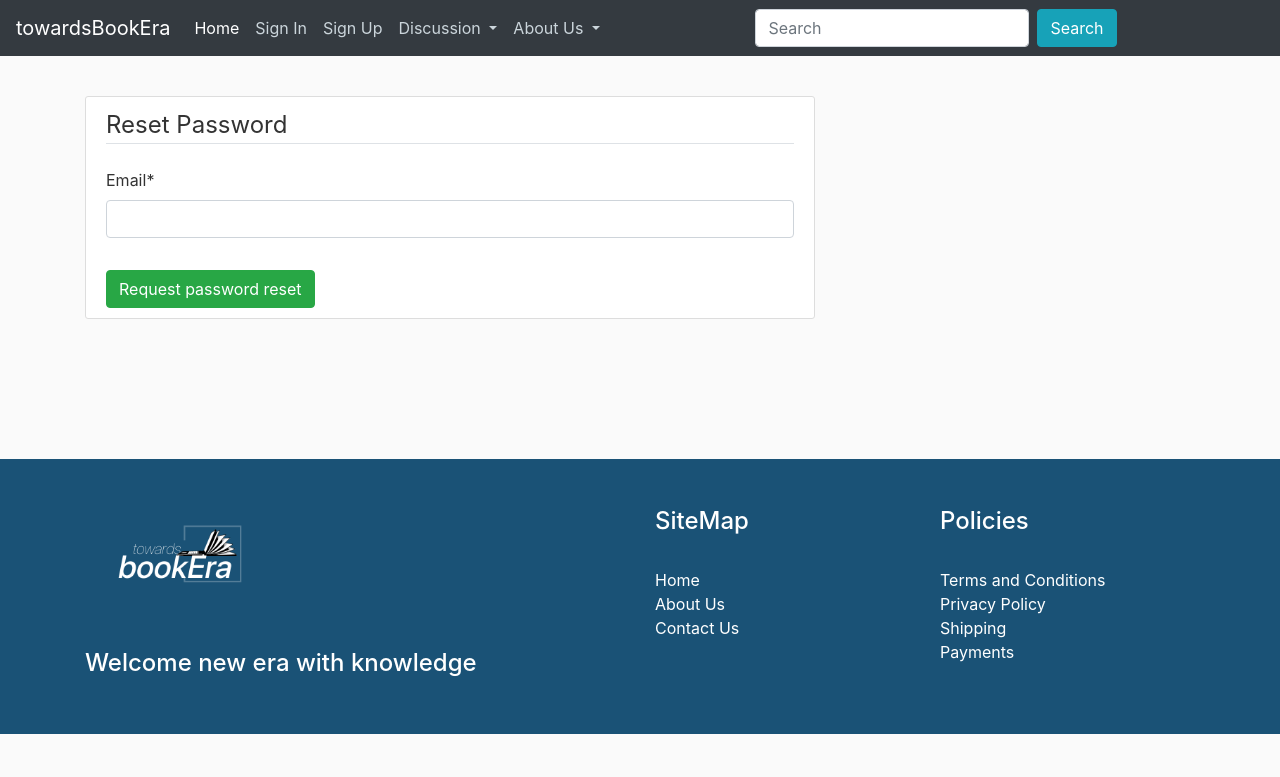
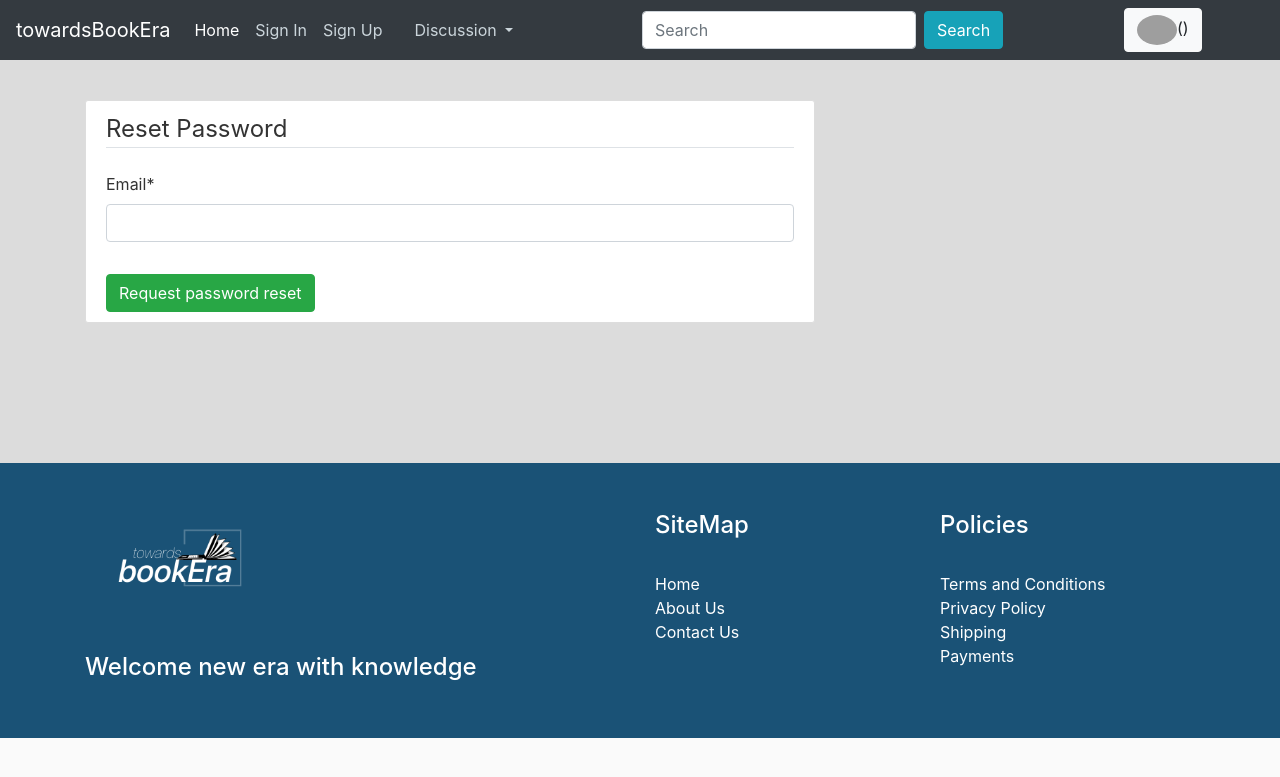
Before and after one commit to SohamJPatel/towardsBookEra, a Django app: page /password-reset/ in a window 1280 px wide. Shown: the top 777 px of the page. Run offline with Django 3.2, Linux system fonts and the light colour scheme; some libraries are stand-ins or nearby versions; grey boxes are pictures that could not be loaded.

Commit message:
base page changed

```diff
--- a/templates/towardsBookEra/base.html
+++ b/templates/towardsBookEra/base.html
@@ -1,6 +1,7 @@
 {% load static %}
 <!doctype html>
 <html lang="en">
+
 <head>
     <!-- Required meta tags -->
     <meta charset="utf-8">
@@ -12,10 +13,11 @@
     <link rel="stylesheet" type="text/css" href="{% static 'accounts/main.css' %}">
     <title>towardsBookEra</title>
 </head>
+
 <body>
     <header class="site-header">
         <nav class="navbar navbar-expand-lg navbar-dark bg-dark">
-        <a class="navbar-brand" href="#">towardsBookEra</a>
+            <a class="navbar-brand" href="{% url 'homePath' %}">towardsBookEra</a>
             <button class="navbar-toggler" type="button" data-toggle="collapse" data-target="#navbarSupportedContent"
                 aria-controls="navbarSupportedContent" aria-expanded="false" aria-label="Toggle navigation">
                 <span class="navbar-toggler-icon"></span>
@@ -24,22 +26,46 @@
             <div class="collapse navbar-collapse" id="navbarSupportedContent">
                 <ul class="navbar-nav mr-auto">
                     <li class="nav-item active">
-                    <a class="nav-link" href="{% url 'homePath' %}">Home <span class="sr-only">(current)</span></a>
+                        <a class="nav-link" href="#">Home <span class="sr-only">(current)</span></a>
                     </li>
                     {% if not request.user.is_authenticated %}
                     <li class="nav-item">
                         <a class="nav-link" href="{% url 'loginPath' %}">Sign In</a>
                     </li>
+                    <li class="nav-item">
+                        <a class="nav-link" href="{% url 'registerPath' %}">Sign Up</a>
+                    </li>
                     {% else %}
-                <li class="nav-item">
-                    <a class="nav-link" href="{% url 'logoutPath' %}">Logout</a>
-                </li>
-                 <li class="nav-item">
-                    <a class="nav-item nav-link" href="{% url 'profilePath' %}">Profile</a>
+
+                    {% endif %}
+
+                   <!-- <li class="nav-item dropdown">
+                        <a class="nav-link dropdown-toggle" href="#" id="navbarDropdown" role="button"
+                            data-toggle="dropdown" aria-haspopup="true" aria-expanded="false">
+                            About Us
+                        </a>
+                        <div class="dropdown-menu" aria-labelledby="navbarDropdown">
+                            <a class="dropdown-item" href="#">Who Are We</a>
+                            <a class="dropdown-item" href="#">Our Services</a>
+                            <div class="dropdown-divider"></div>
+                            <a class="dropdown-item" href="#">Contact Us</a>
+                        </div>
+                    </li>!-->
+
+                    {%if request.user.is_authenticated %}
+                    <li class="nav-item dropdown">
+                    <a class="nav-link dropdown-toggle" href="#" id="orderDropdown" role="button"
+                        data-toggle="dropdown" aria-haspopup="true" aria-expanded="false">
+                        Orders
+                    </a>
+                    <div class="dropdown-menu" aria-labelledby="orderDropdown">
+                        <a class="dropdown-item" href="#">View Orders</a>
+                        <a class="dropdown-item" href="#">Track Order</a>
+                    </div>
                     </li>
                     {% endif %}
                     <li class="nav-item">
-                    <a class="nav-link" href="{% url 'registerPath' %}">Sign Up</a>
+                        <a class="nav-item nav-link" href="#"></a>
                     </li>
 
                     <li class="nav-item dropdown">
@@ -52,18 +78,7 @@
                             <a class="dropdown-item" href="{% url 'blog-home' %}">All Posts</a>
                         </div>
                     </li>
-                <li class="nav-item dropdown">
-                    <a class="nav-link dropdown-toggle" href="#" id="navbarDropdown" role="button"
-                       data-toggle="dropdown" aria-haspopup="true" aria-expanded="false">
-                        About Us
-                    </a>
-                    <div class="dropdown-menu" aria-labelledby="navbarDropdown">
-                        <a class="dropdown-item" href="#">Who Are We</a>
-                        <a class="dropdown-item" href="#">Our Services</a>
-                        <div class="dropdown-divider"></div>
-                        <a class="dropdown-item" href="#">Contact Us</a>
-                    </div>
-                </li>
+
                     <!--<li class="nav-item">
                     <a class="nav-link disabled" href="#" tabindex="-1" aria-disabled="true">Disabled</a>
                 </li> !-->
@@ -74,12 +89,35 @@
                         <button class="btn btn-info my-2 my-sm-0" type="submit">Search</button>
                     </form>
                 </ul>
+
+
+    <ul class="navbar-nav mr-sm-0" style="margin-right: 3.9rem!important;">
+        <a id="pop" class="btn btn-light" data-html="true" data-container="body"
+            data-toggle="popover" data-placement="bottom" data-content="">
+            <img src="{% static 'accounts/images/cart.png' %}"  style="width:40px;" class="rounded-circle">(<small id="cart"></small>)
+        </a>
+    </ul>
+    {% if request.user.is_authenticated %}
+                    <ul class="navbar-nav mr-sm-0">
+      <li class="nav-item dropdown ">
+        <a class="nav-link dropdown-toggle" href="#" id="navbarDropdown" role="button" data-toggle="dropdown" aria-haspopup="true" aria-expanded="false">
+          <img src="{% static 'accounts/images/user-logo.png' %}"  style="width:40px;height:37px" class="rounded-circle">
+        </a>
+        <div class="dropdown-menu" aria-labelledby="navbarDropdown">
+            <h5 style="text-align: justify;">{{user.username}}</h5>
+          <a class="dropdown-item" href="{% url 'profilePath' %}">Profile</a>
+          <a class="dropdown-item" href="{% url 'logoutPath' %}">Logout</a>
+            <a class="dropdown-item" href="{% url 'registerPath' %}">Sign Up</a>
+            {% else %}
+            {% endif %}
+        </div>
+      </li>
+    </ul>
             </div>
         </nav>
 
-
     </header>
-<main role="main" class="container-fluid">
+    <main role="main" class="container-fluid" style="background-color: #dcdcdc">
     <section>
         <div class="row">
             <div class="col-md-12">
@@ -99,14 +137,13 @@
                 <h3>
                     <center>Explore More Here</center>
                 </h3>
-                <p class='text-muted'><!--You can put any information here you'd like.!
-                <ul class="list-group">
+                <p class='text-muted'><!--You can put any information here you'd like.!-->
+            <!--<ul class="list-group">
                     <li class="list-group-item list-group-item-light">New Arrivals</li>
                     <li class="list-group-item list-group-item-light">Announcements</li>
                     <li class="list-group-item list-group-item-light">Reccomended For You</li>
-                    <li class="list-group-item list-group-item-light">Your Orders</li>
-                    <li class="list-group-item list-group-item-light">Manage Your Blog</li>
-                    <!--<li class="list-group-item list-group-item-light">etc</li>
+                    <!--<li class="list-group-item list-group-item-light">etc</li>!-->
+            <!--
                 </ul>
                 </p>
             </div>
@@ -165,5 +202,27 @@
     <script src="https://stackpath.bootstrapcdn.com/bootstrap/4.5.2/js/bootstrap.min.js"
         integrity="sha384-B4gt1jrGC7Jh4AgTPSdUtOBvfO8shuf57BaghqFfPlYxofvL8/KUEfYiJOMMV+rV"
         crossorigin="anonymous"></script>
+
+    <!--<script id="filteringScript">
+    $(document).ready(function(){
+    $('input[name="rbtnSearchBy"]').change(function(){
+        if($('#searchbyname').prop('checked')){
+           $('input[name="txtSearchName"]').attr("readonly",false);
+           $('input[name="txtSearchName"]').focus();
+           $('input[name="txtSearchAuthor"]').attr("readonly",true);
+        }
+
+         if($('#searchbyauthor').prop('checked')){
+           $('input[name="txtSearchAuthor"]').attr("readonly",false);
+           $('input[name="txtSearchAuthor"]').focus();
+           $('input[name="txtSearchName"]').attr("readonly",true);
+        }
+    });
+});
+</script> !-->
+    {% block js %}
+
+    {% endblock %}
 </body>
+
 </html>
```
Lines whose indentation alone changed are shown as unchanged.
